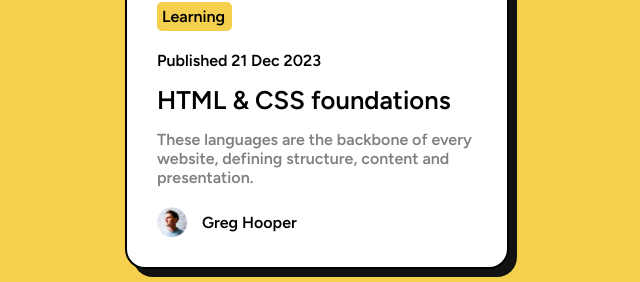
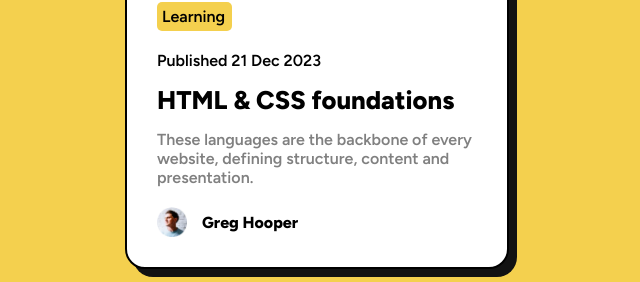
Before and after one commit to Samad-Azeez/Blog-preview-card, a plain HTML site: page index.html in a window 1280 px wide. Shown: the part 386-668 px from the top of the page, without its empty margins (323-963 px from the left). Drawn offline with Linux system fonts and the light colour scheme.

Commit message:
font-update

```diff
--- a/index.html
+++ b/index.html
@@ -8,8 +8,7 @@
   <link rel="stylesheet" href="./styles.css">
   <link rel="preconnect" href="https://fonts.googleapis.com">
   <link rel="preconnect" href="https://fonts.gstatic.com" crossorigin>
-  <link href="https://fonts.googleapis.com/css2?family=Figtree:wght@600&display=swap" rel="stylesheet">
-
+  <link href="https://fonts.googleapis.com/css2?family=Figtree:ital,wght@0,300;0,400;0,500;0,600;0,700;0,800;0,900;1,300;1,400;1,500;1,600;1,700;1,800;1,900&display=swap" rel="stylesheet">
 
   <title>Frontend Mentor | Blog preview card</title>
 
--- a/styles.css
+++ b/styles.css
@@ -11,6 +11,7 @@ body{
     align-items: center;
     height: 100vh;
     background-color: hsl(47, 88%, 63%);
+    font-family: 'Figtree', sans-serif;
 }
 
 #card{
@@ -42,22 +43,22 @@ body{
     width: 75px;
     border-radius: 5px;
     margin: 20px 0;
+    font-weight: 800;
 }
 
 p{
     font-size: 16px;
-    font-family: 'Figtree', sans-serif;
+    font-weight: 600;
 }
 
 .description{
     color: hsl(0, 0%, 50%);
-    font-family: 'Figtree', sans-serif;
 }
 
 h1{
     font-size: 1.6rem;
     margin: 15px 0;
-    font-family: 'Figtree', sans-serif;
+    font-weight: 800;
 }
 
 #card-fotter{
@@ -74,3 +75,7 @@ h1{
     height: 30px;
     margin-right: 15px;
 }
+
+#card-fotter > p{
+    font-weight: 800;
+}
```
